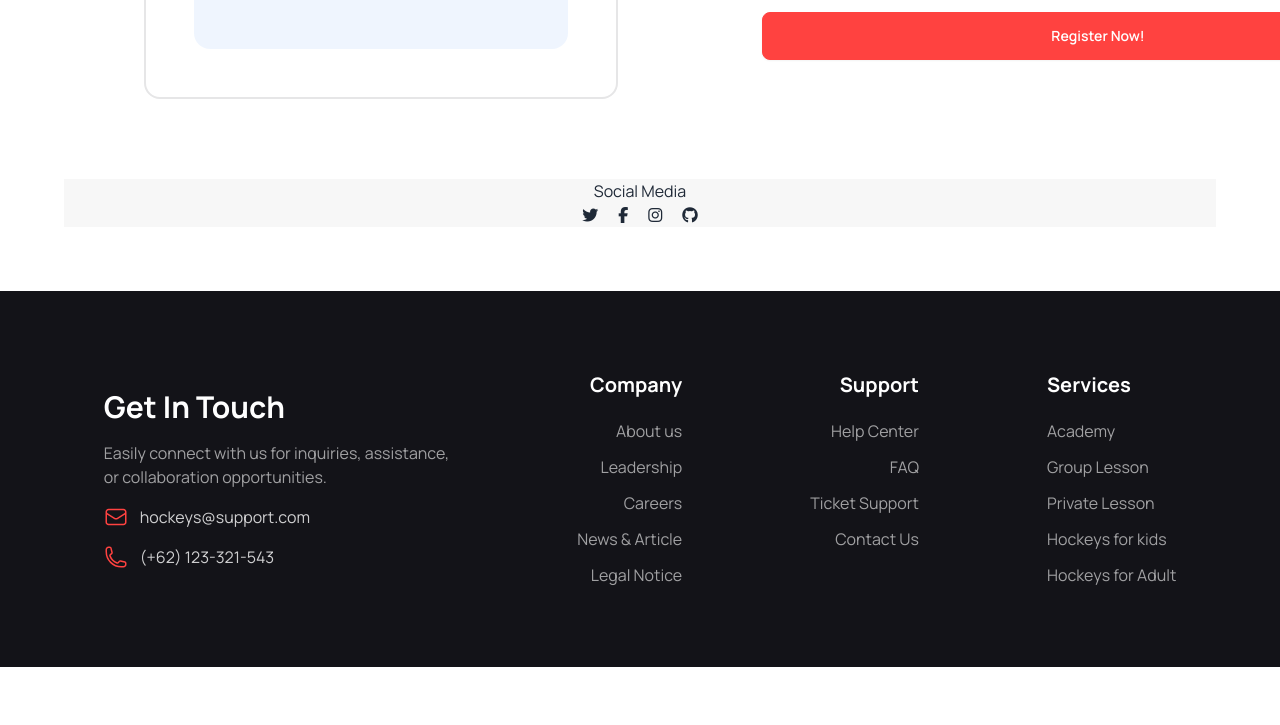
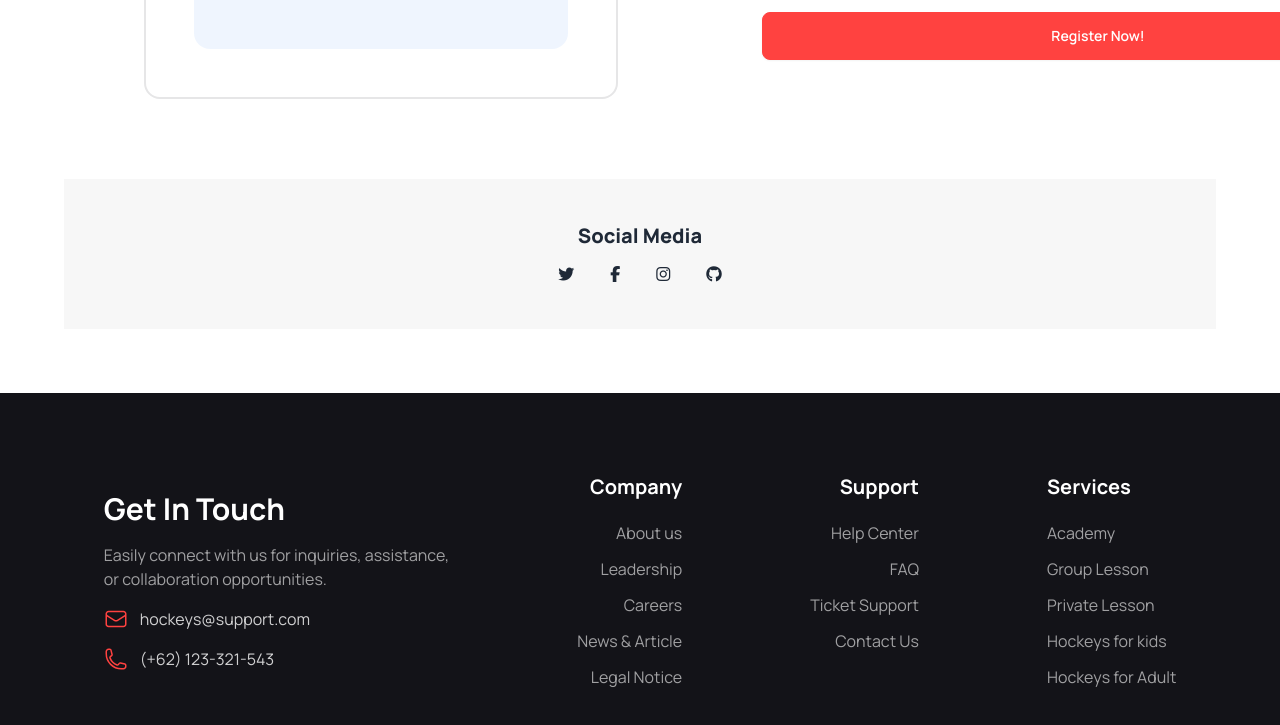
Before and after one commit to sharearahammed/Hockeys, a plain HTML site: page index.html in a window 1280 px wide. Shown: the part 5269-5994 px from the top of the page. Before the commit the page ends 5936 px from the top, so only its background shows below. Drawn offline with nearby package versions, Linux system fonts and the light colour scheme.

Commit message:
bonus finish

```diff
--- a/index.html
+++ b/index.html
@@ -603,9 +603,9 @@
 
             </div>
 
-            <div class="bg-[#0d0d1208] flex flex-col justify-center items-center">
-                <h3>Social Media</h3>
-                <div class="flex gap-5">
+            <div class="bg-[#0d0d1208] flex flex-col justify-center items-center h-[150px]">
+                <h3 class="text-xl font-extrabold mb-3">Social Media</h3>
+                <div class="flex gap-9">
                     <div>
                         <i class="fa-brands fa-twitter"></i>
                     </div>
```
